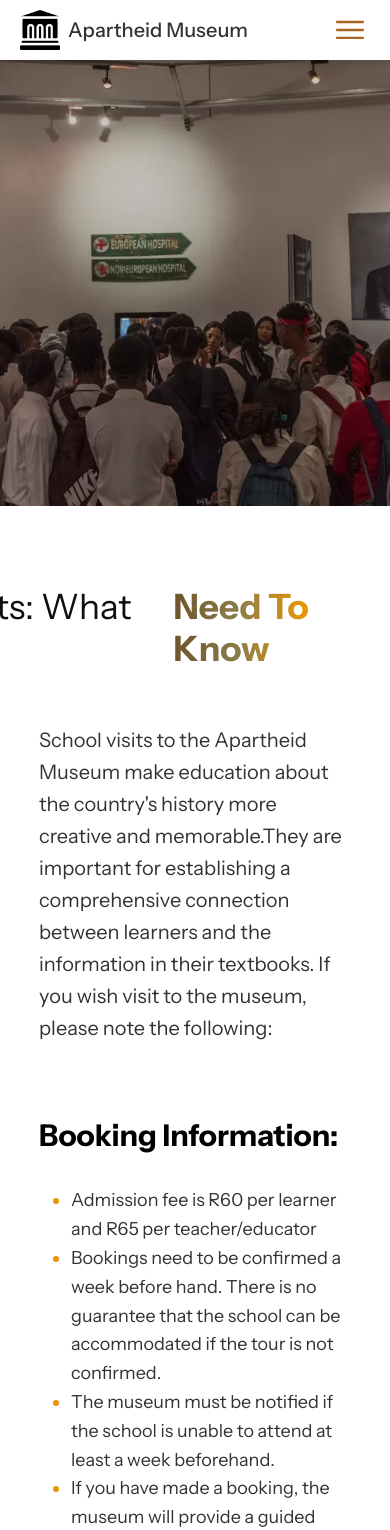
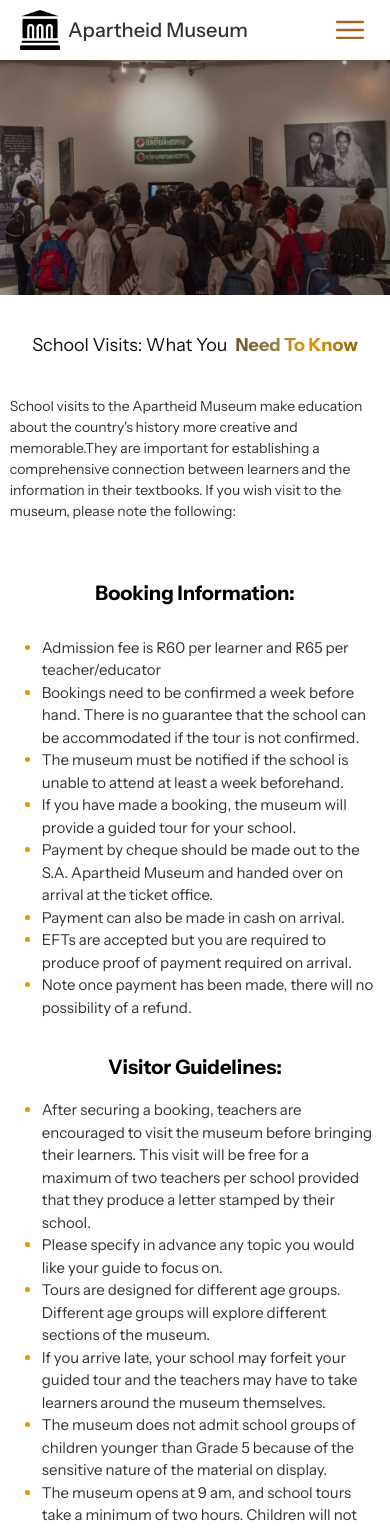
Before and after one commit to bontlenkoale1/apartheid-museum-clone, a React (Vite) app: page /apartheid-museum-clone/visit in a window 390 px wide. Shown: the top 1530 px of the page. Built offline with nearby package versions, Linux system fonts and the light colour scheme; a web font is replaced by a local one.

Commit message:
completed my page with media queries

```diff
--- a/src/layout/home/Footer.jsx
+++ b/src/layout/home/Footer.jsx
@@ -64,7 +64,7 @@
             </div>
             <ul>
               <li>
-                <a href="#get-tickets">Get Tickets</a>
+                <Link to="/visit">Booking Information</Link>
               </li>
             </ul>
           </div>
--- a/src/pages/home/Visit.css
+++ b/src/pages/home/Visit.css
@@ -117,8 +117,8 @@
   margin-right: 10px;
   cursor: pointer;
 }
-a svg:hover{
-  color:#ffffff;
+a svg:hover {
+  color: #ffffff;
 }
 a svg {
   color: #543814;
@@ -127,3 +127,137 @@
 }
 
 /* Media Queries */
+@media (max-width: 1024px) {
+  h1.title {
+    font-size: 30px;
+    margin-left: -90px;
+  }
+}
+@media (max-width: 768px) {
+  h1.title {
+    font-size: 25px;
+    margin-left: -60px;
+  }
+  .download-item {
+    width: 100%;
+  }
+  p.description {
+    font-size: 18px;
+  }
+}
+@media (max-width: 640px) {
+  .visithero-background {
+    min-height: 40vh;
+  }
+
+  h1.title {
+    font-size: 20px;
+    margin-left: -40px;
+    margin-top: 60px;
+    margin-bottom: 20px;
+  }
+
+  .description {
+    width: 90%;
+    font-size: 16px;
+    margin-bottom: 30px;
+  }
+  p.description {
+    font-size: 16px;
+  }
+  .bookinginfo-wrapper {
+    width: 90%;
+    margin-bottom: 40px;
+    display: flex;
+    flex-direction: column;
+  }
+
+  .bookinginfo-wrapper > div {
+    display: flex;
+    flex-direction: column;
+  }
+
+  h2.info,
+  h3.guideline-info,
+  h2.download-title {
+    font-size: 24px;
+  }
+
+
+  .info-list li {
+    font-size: 16px;
+  }
+
+  .downloads-section {
+    width: 90%;
+    margin-bottom: 40px;
+  }
+
+  .download-item {
+    padding: 8px;
+    font-size: 16px;
+  }
+}
+@media (max-width: 480px) {
+  .visithero-background {
+    min-height: 35vh;
+  }
+
+  h1.title {
+    font-size: 18px;
+    margin-left: 0;
+    text-align: center;
+    margin-top: 40px;
+    margin-bottom: 15px;
+  }
+
+  .description {
+    width: 95%;
+    font-size: 15px;
+    line-height: 1.5;
+    margin-bottom: 25px;
+  }
+  p.description {
+    font-size: 14px;
+  }
+  .bookinginfo-wrapper {
+    width: 95%;
+    margin-bottom: 30px;
+  }
+
+  h2.info,
+  h3.guideline-info,
+  h2.download-title {
+    font-size: 20px;
+    text-align: center;
+  }
+
+  .info-list li {
+    font-size: 15px;
+    line-height: 1.5;
+  }
+
+  h3.guideline-info {
+    margin-top: 20px;
+    margin-bottom: 20px;
+  }
+
+  .downloads-section {
+    width: 95%;
+    margin-bottom: 30px;
+  }
+
+  .download-item {
+    padding: 7px;
+    font-size: 15px;
+    margin-bottom: 15px;
+  }
+
+  .icons {
+    margin-right: 5px;
+  }
+
+  a svg {
+    margin-left: 10px;
+  }
+}
```
